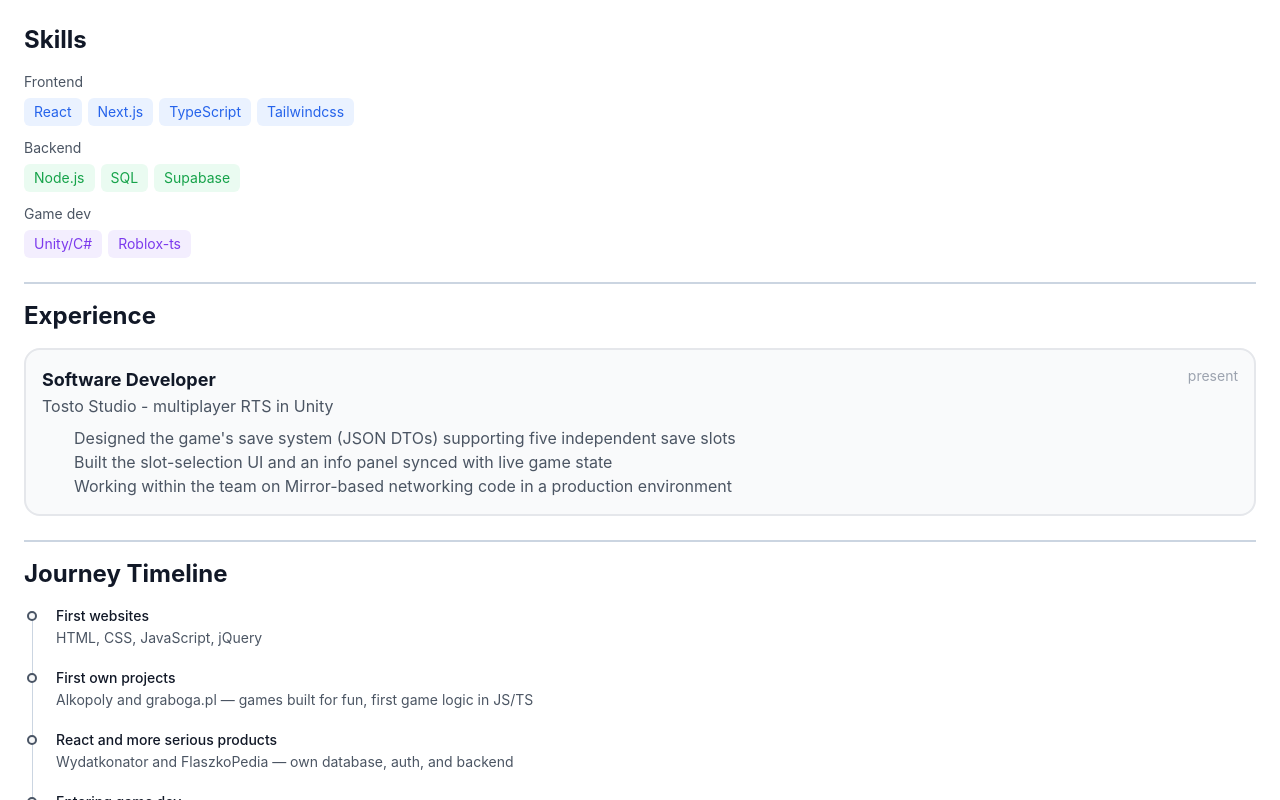
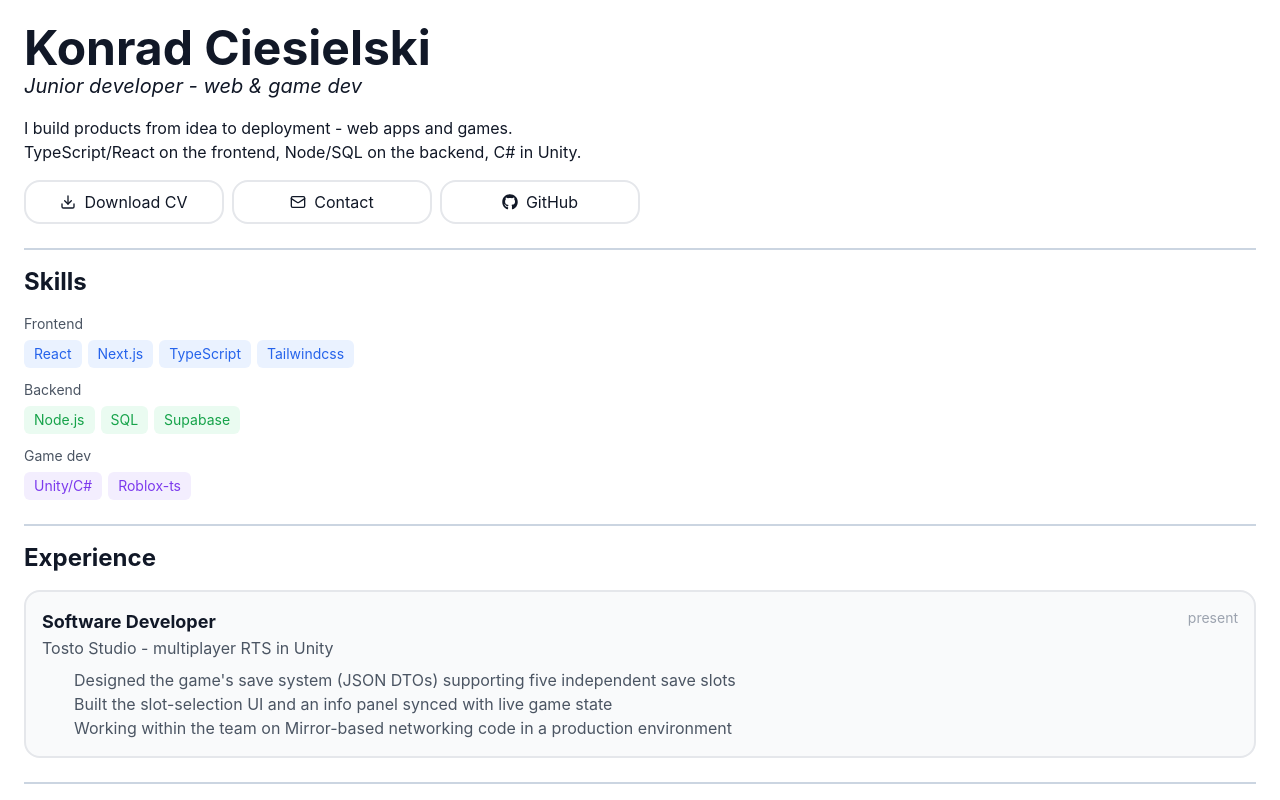
Before and after one commit to KondyKox/Portfolio, a React (Vite) app: page / in a window 1280 px wide. Shown: the top 800 px of the page. Built offline with nearby package versions, Linux system fonts and the light colour scheme.

Commit message:
fix: merge conflicts

```diff
--- a/package.json
+++ b/package.json
@@ -11,8 +11,10 @@
   },
   "dependencies": {
     "@tailwindcss/vite": "^4.3.3",
+    "lucide-react": "^1.47.0",
     "react": "^19.2.8",
     "react-dom": "^19.2.8",
+    "react-icons": "^5.7.0",
     "tailwindcss": "^4.3.3"
   },
   "devDependencies": {
--- a/src/App.tsx
+++ b/src/App.tsx
@@ -1,10 +1,12 @@
 import ExperienceSection from "./components/ExperienceSection";
+import Hero from "./components/Hero";
 import JourneyTimeline from "./components/JourneyTimeline";
 import SkillsSection from "./components/SkillsSection";
 
 function App() {
   return (
-    <main className="bg-surface-0 text-text-primary flex flex-col gap-4 min-h-screen p-4 md:p-6">
+    <main className="bg-surface-0 text-text-primary flex flex-col gap-4 min-h-screen p-4 md:p-6 pb-6 md:pb-10">
+      <Hero />
       <SkillsSection />
       <ExperienceSection />
       <JourneyTimeline />
--- /dev/null
+++ b/src/components/Hero.tsx
@@ -0,0 +1,62 @@
+import { Download, Mail } from "lucide-react";
+import { FaGithub } from "react-icons/fa";
+
+const BUTTONS_LINKS = [
+  {
+    text: "Download CV",
+    icon: Download,
+    link: "/cv-konrad-ciesielski.pdf",
+    download: true,
+  },
+  {
+    text: "Contact",
+    icon: Mail,
+    link: "mailto:your@email.com",
+    download: false,
+  },
+  {
+    text: "GitHub",
+    icon: FaGithub,
+    link: "https://github.com/KondyKox",
+    download: false,
+  },
+];
+
+const Hero = () => {
+  return (
+    <header className="flex flex-col items-stretch gap-4 border-section">
+      <div className="flex flex-col">
+        <h1 className="font-bold text-5xl">Konrad Ciesielski</h1>
+        <span className="italic text-xl">
+          Junior developer - web & game dev
+        </span>
+      </div>
+
+      <p className="md:max-w-1/2">
+        I build products from idea to deployment - web apps and games.
+        TypeScript/React on the frontend, Node/SQL on the backend, C# in Unity.
+      </p>
+
+      <div className="flex items-stretch gap-2 md:w-1/2">
+        {BUTTONS_LINKS.map((btn) => {
+          const Icon = btn.icon;
+          return (
+            <a
+              key={btn.text}
+              href={btn.link}
+              {...(btn.download
+                ? { download: true }
+                : { target: "_blank", rel: "noopener noreferrer" })}
+              className="px-4 py-2 flex-1 flex items-center justify-center gap-2 text-center border-border border-2 rounded-2xl cursor-pointer hover:border-border-strong transition-colors duration-150 active:scale-90"
+            >
+              <Icon size={16} />
+              {btn.text}
+            </a>
+          );
+        })}
+      </div>
+    </header>
+  );
+};
+
+export default Hero;
```
Also changed, not shown: 1 other file (tests, documents, lock files or other folders).
